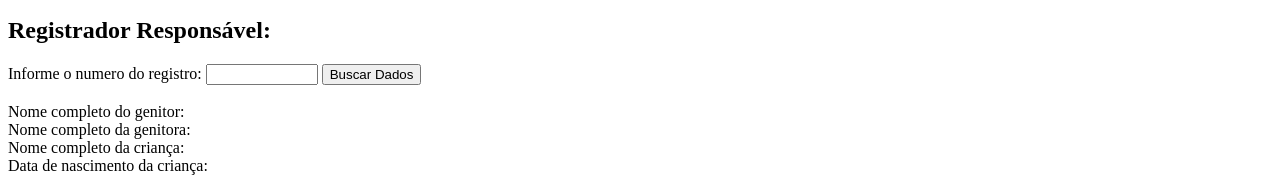
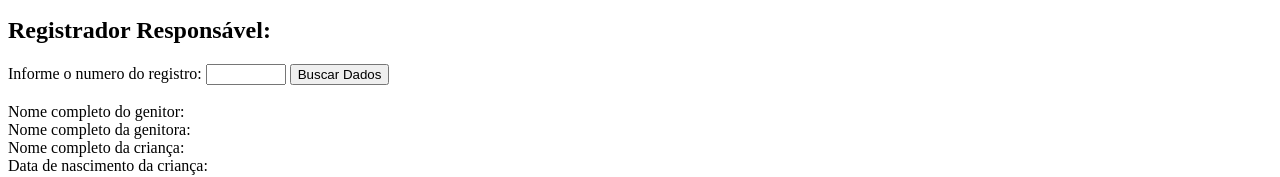
Before and after one commit to caslumapal/registro-de-nascimento, a plain HTML site: page index.html in a window 1280 px wide. Shown: the part 245-422 px from the top of the page. Drawn offline with Linux system fonts and the light colour scheme.

Commit message:
Update index.html

```diff
--- a/index.html
+++ b/index.html
@@ -39,7 +39,7 @@
       </div>
       <div>
         Informe o numero do registro:
-        <input type="number" name="numeroDoRegistro" id="numeroDoRegistro" size="999999999" min="1" max="999999999" />
+        <input type="number" name="numeroDoRegistro" id="numeroDoRegistro" size="10" min="1" max="99999" />
         <button onclick="obterDadosDoRegistro()">Buscar Dados</button>
       </div>
       <br />
```
